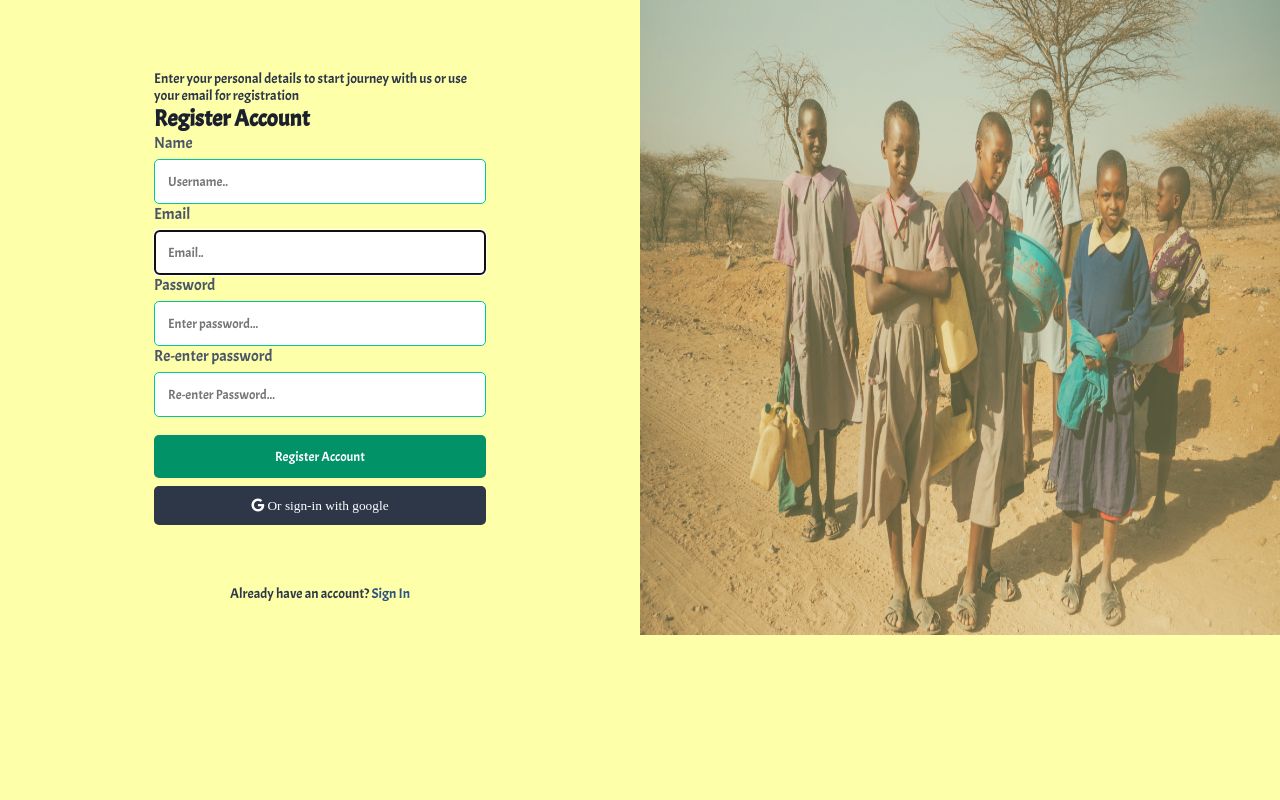
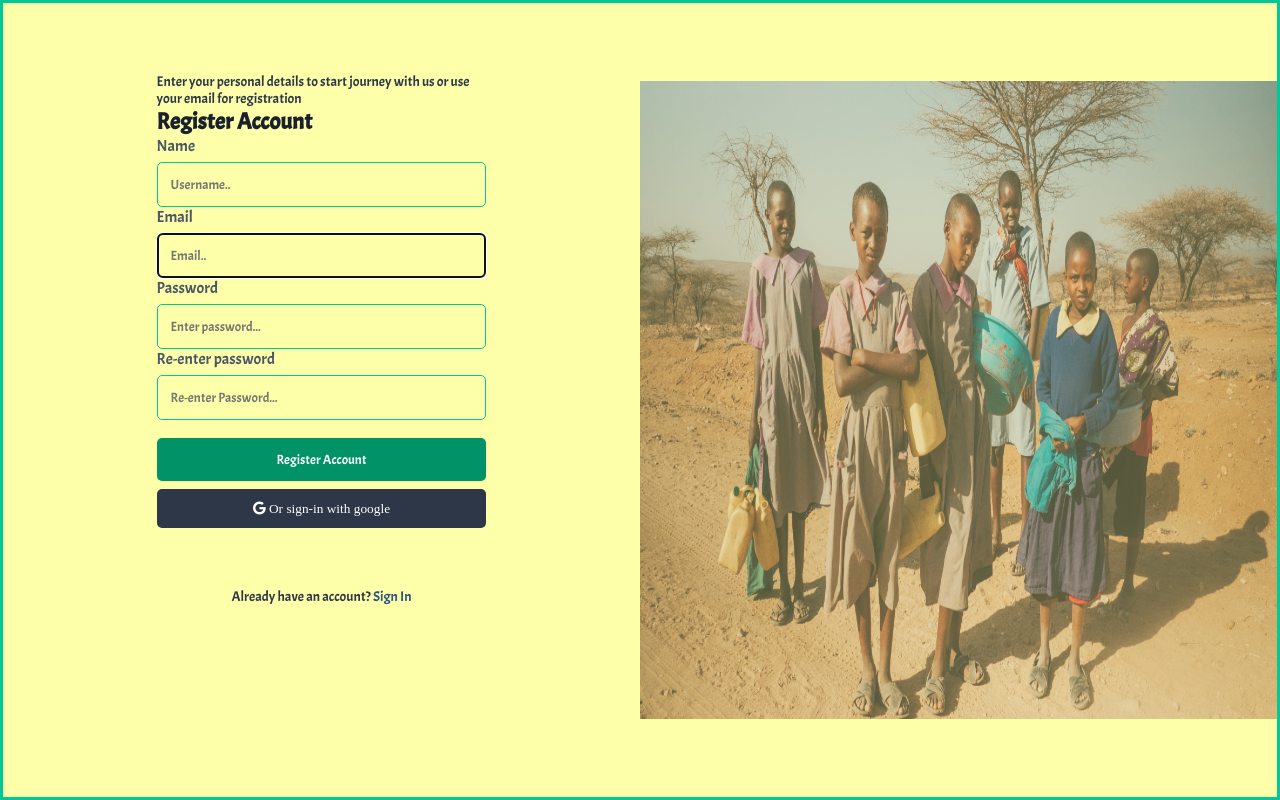
Before and after one commit to RichieOrito/HandsOnPoverty, a Django app: page /register/ in a window 1280 px wide. Run offline with Django 4.2, Linux system fonts and the light colour scheme; parts of the project's set-up code (start-up, migrations or seed data) failed here and were passed over; some libraries are stand-ins or nearby versions.

Commit message:
This commit adds the border around the login and register and centers the backgrounf image

```diff
--- a/static/css/style.css
+++ b/static/css/style.css
@@ -16,6 +16,7 @@
     justify-content: space-between;
     background-color: #FDFFA9;
     height: 100vh;
+    border: 3px solid #00C897;
 }
 @media (max-width: 980px){
     .box-form {
@@ -31,10 +32,9 @@
 .box-form .left{
     background-repeat: no-repeat;
     background-image: url('/static/img/tucker-tangeman-9aAr_EFqYdc-unsplash.jpg');
-    /* background-image: url('/static/img/original.jpg'); */
     width: 50%;
-    background-size: 700px 635px;
-
+    background-size: 700px 636px;
+    background-position: center;
 }
 
 .box-form .left .overlay{
@@ -76,7 +76,7 @@
     padding: 13px;
     border-radius: 5px;
     border: 1px solid #00C897;
-
+    background-color: #FDFFA9;
 }
 .box-form .right .form .remember-me{
     display: flex;
@@ -146,6 +146,7 @@ a{
     background-color: #FDFFA9;
     height: 100vh;
     font-family: 'Roboto';
+    border: 3px solid #00C897;
 }
 @media (max-width: 980px){
     .box-form2 {
@@ -162,7 +163,8 @@ a{
     background-repeat: no-repeat;
     background-image: url('/static/img/tucker-tangeman-9aAr_EFqYdc-unsplash.jpg');
     width: 50%;
-    background-size: 700px 635px
+    background-size: 700px 638px;
+    background-position: center;
 }
 .box-form2 .right .overlay{
     width: 100%;
@@ -203,6 +205,7 @@ a{
     padding: 13px;
     border-radius: 5px;
     border: 1px solid #00C897;
+    background-color: #FDFFA9;
 
 }
 
```
